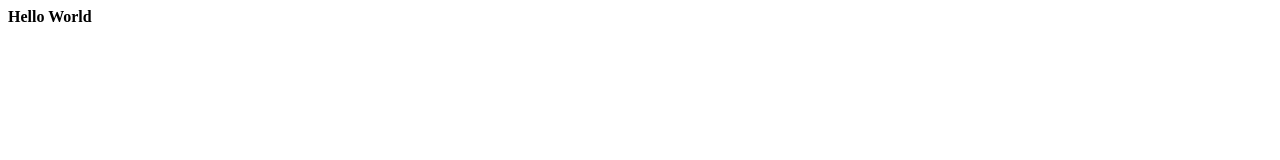
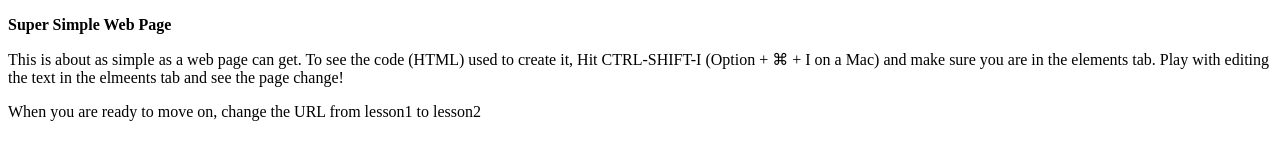
Before and after one commit to misterpaul/misterpaul.github.io, a plain HTML site: page learningweb/lesson1/index.html in a window 1280 px wide. Drawn offline with Linux system fonts and the light colour scheme.

Commit message:
instructions

```diff
--- a/learningweb/lesson1/index.html
+++ b/learningweb/lesson1/index.html
@@ -1,9 +1,15 @@
 <!DOCTYPE html>
 <html>
 <head>
-  <title>Plastic pollution to scale</title>
+  <title>The simplest web page</title>
 </head>
 <body>
-    <b>Hello World</b>
+    <p><b>Super Simple Web Page</b></p>
+    <p>
+      This is about as simple as a web page can get. To see the code (HTML) used to create it, Hit CTRL-SHIFT-I (Option + ⌘ + I on a Mac) and make sure you are in the elements tab. Play with editing the text in the elmeents tab and see the page change!
+    </p>
+    <p>
+      When you are ready to move on, change the URL from lesson1 to lesson2
+    </p>
 </body>
 </html>
```
